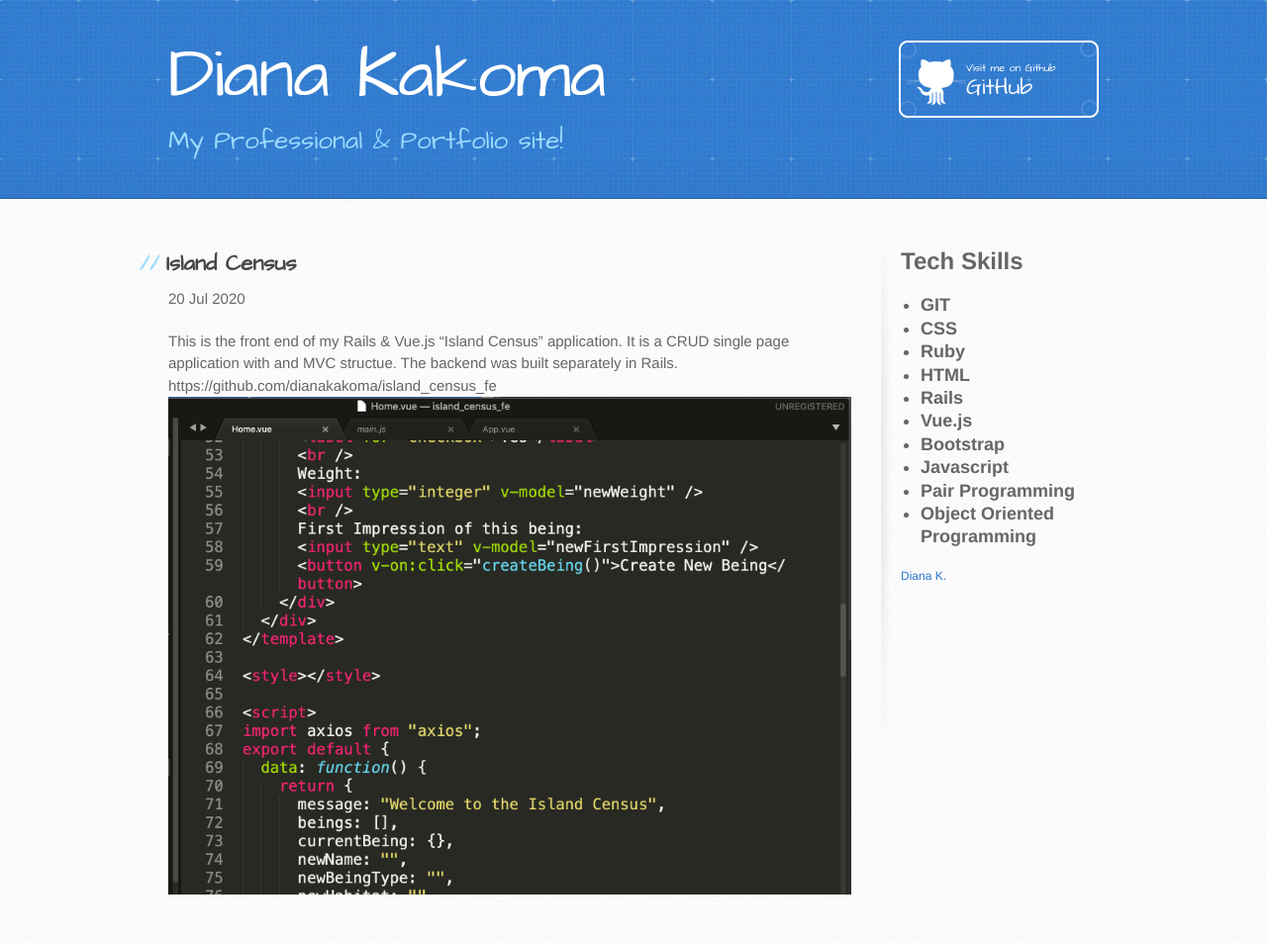
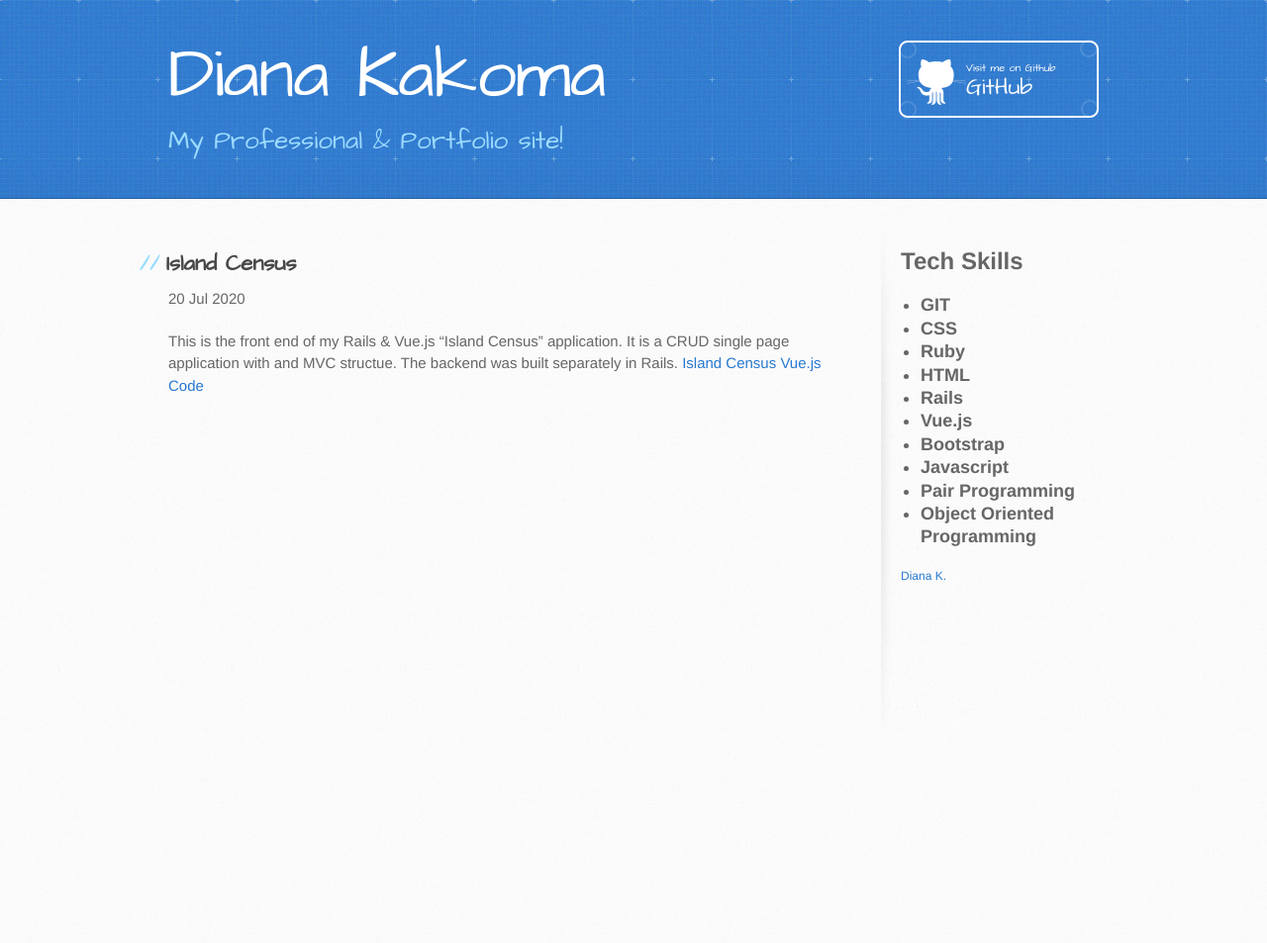
Before and after one commit to dianakakoma/dianakakoma.github.io, a Jekyll site: the page built from _posts/2020-7-20-Island-Census.md, in a window 1280 px wide. Shown: the whole page at 99% size. Built offline with Jekyll 4.4.1, drawn with Linux system fonts in a browser that asks for light colours; our own code applies the rules of GitHub Pages for plain Markdown files; comment, search, counter and statistics services are not loaded; after the commit the page ends 900 px from its top, so only the background shows below that.

Commit message:
Update 2020-7-20-Island-Census.md

```diff
--- a/_posts/2020-7-20-Island-Census.md
+++ b/_posts/2020-7-20-Island-Census.md
@@ -1,5 +1,4 @@
 This is the front end of my Rails & Vue.js "Island Census" application.
 It is a CRUD single page application with and MVC structue.
 The backend was built separately in Rails.
-https://github.com/dianakakoma/island_census_fe
-<img src="/images/Screen Shot 2020-07-21 at 8.01.38 PM.png" />
+<a href="https://github.com/dianakakoma/island_census_fe">Island Census Vue.js Code</a>
```
